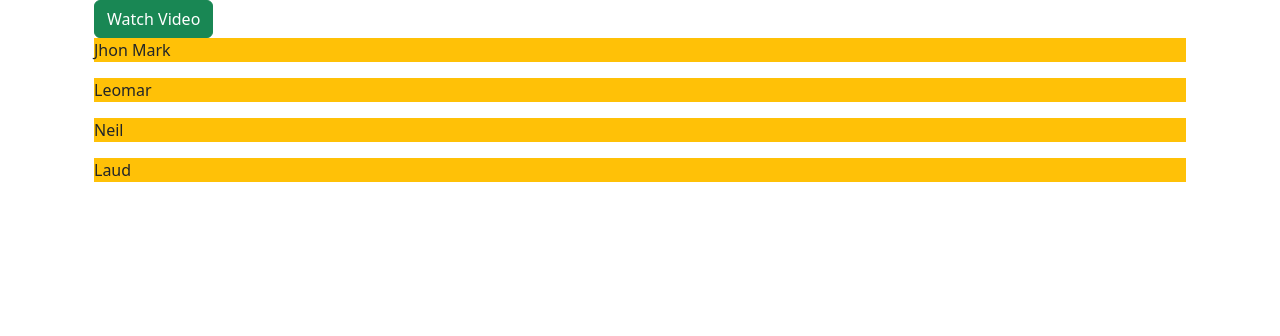
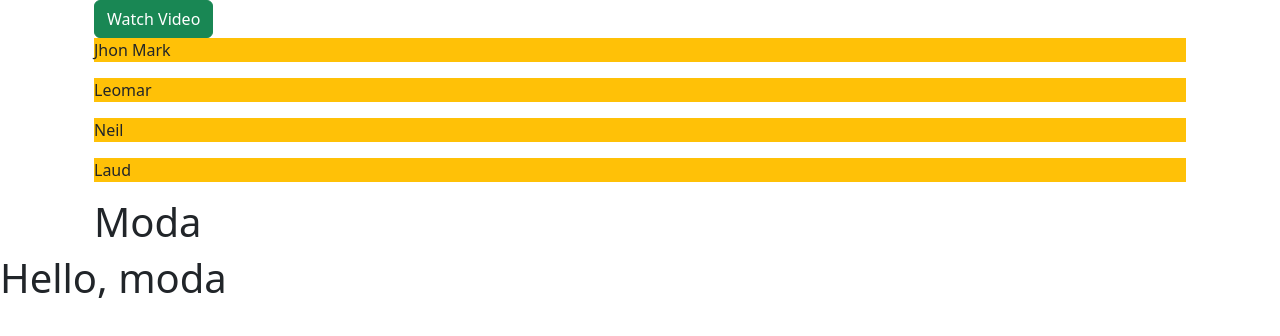
Before and after one commit to MarkRyuo/first_app, a React (Vite) app: page / in a window 1280 px wide. Shown: the top 336 px of the page. Built offline with nearby package versions, Linux system fonts and the light colour scheme.

Commit message:
Update Aug 14 2024

```diff
--- a/src/App.tsx
+++ b/src/App.tsx
@@ -1,10 +1,13 @@
-// import Message from './Message'
+import Message from './Message'
 import HomeScreen from "./components/Home";
 // import ListGroup from "./components/ListGroup";
 // import NavBar from "./components/navbar";
 
 function App(){
-  return <div><HomeScreen/></div>
+  return <div>
+    <HomeScreen/>
+    <Message/>
+    </div>
 }
 
 export default App ;
--- a/src/components/Home.tsx
+++ b/src/components/Home.tsx
@@ -6,8 +6,9 @@ function HomeScreen() {
         "Leomar",
         "Neil",
         "Laud"
-    ]
+    ] ;
 
+    const Owner = "Moda" ;
 
     return (
         <> {
@@ -17,6 +18,7 @@ function HomeScreen() {
                 <nav className="container-sm">
                     <button type="button" className="btn btn-success">Watch Video</button>
                     {NAMES.map(names => <p className="bg-warning">{names}</p>) }
+                    <h1>{Owner}</h1>
                 </nav>
             </div>
         </>
```
